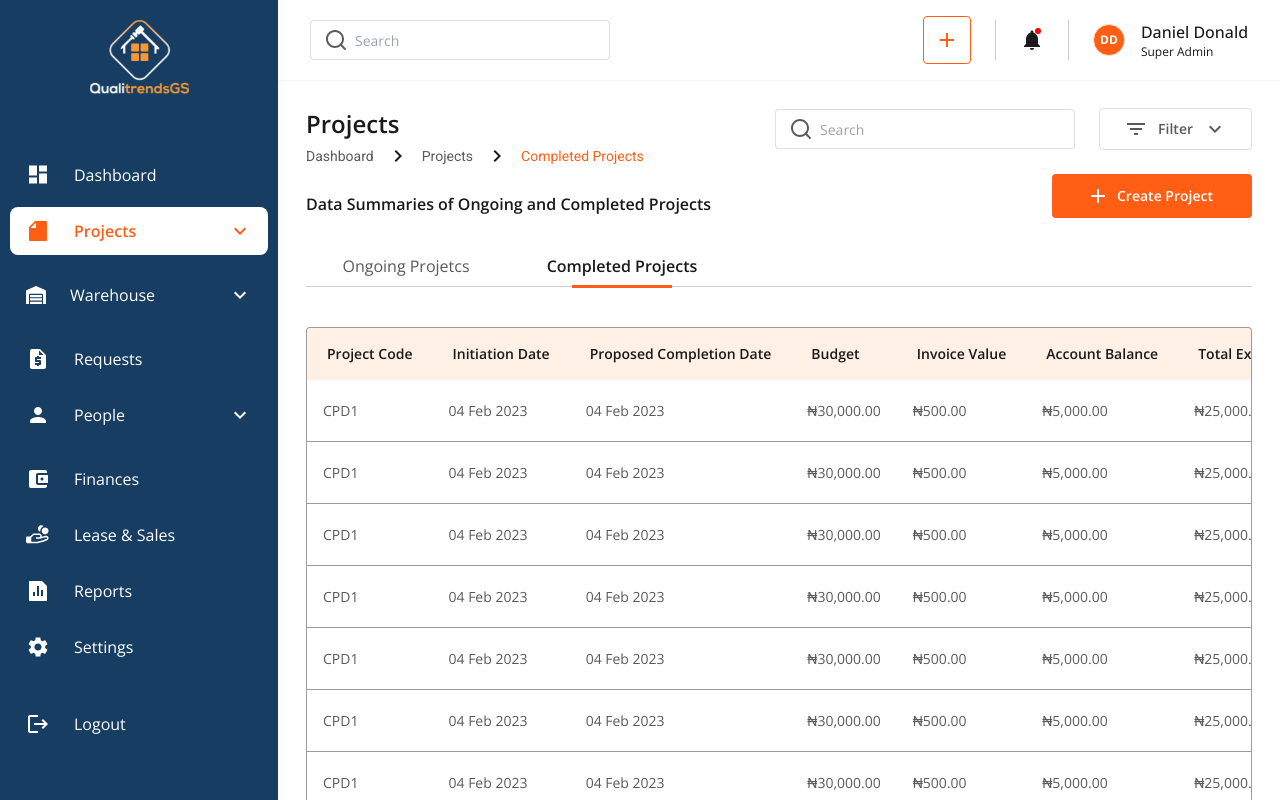
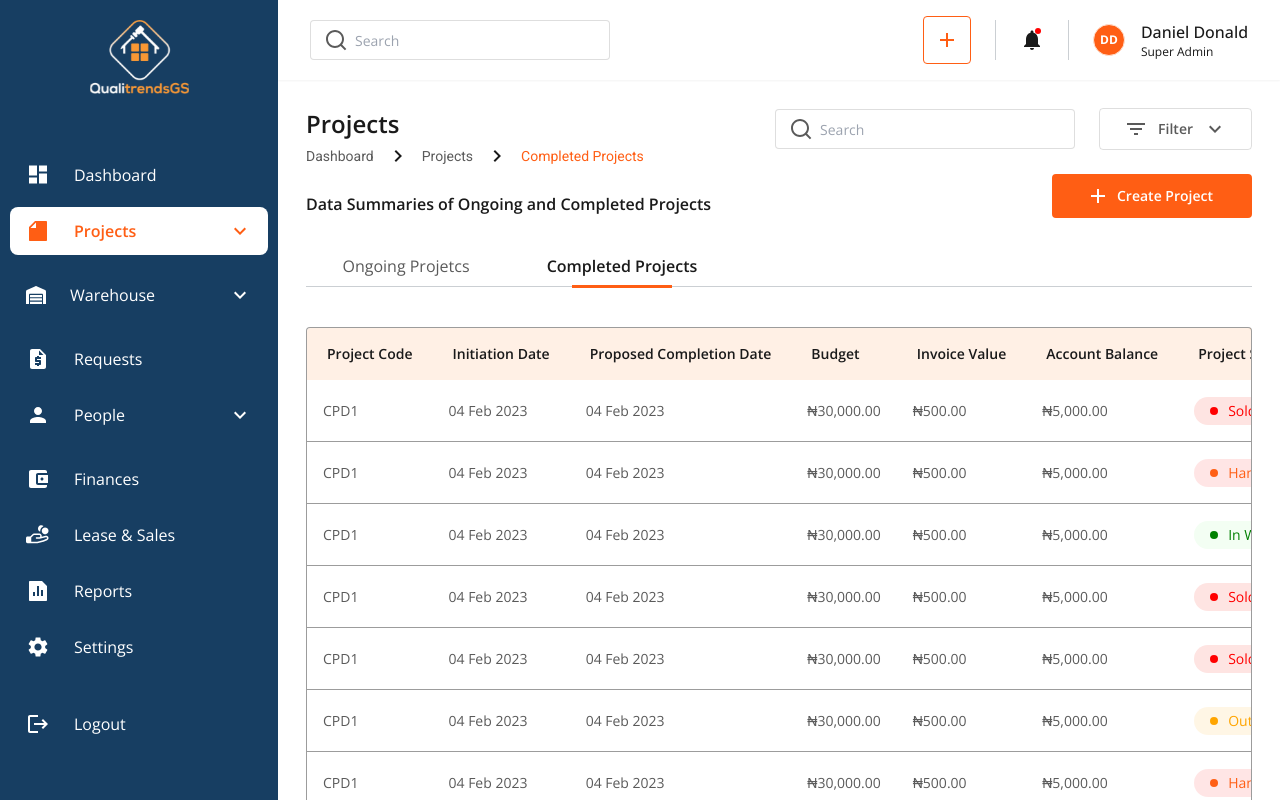
Before and after one commit to ntamiegbe/qualitrends-admin, a Next.js app: page /projects/completed-projects in a window 1280 px wide. Shown: the top 800 px of the page. Built offline with nearby package versions, Linux system fonts and the light colour scheme.

Commit message:
Refactor: Add Status component and update CompletedProjects component

```diff
--- /dev/null
+++ b/src/components/global/Status/index.tsx
@@ -0,0 +1,62 @@
+import { cn } from "@/lib/utils";
+
+export type StatusType =
+	| "sold"
+	| "handed_over"
+	| "in_warehouse"
+	| "out_on_lease";
+
+type StatusProps = {
+	status: StatusType;
+};
+
+type StatusColorMap = {
+	[key: string]: StatusType[];
+};
+
+const Status = ({ status }: StatusProps) => {
+	const statusColorMap: StatusColorMap = {
+		"text-primary bg-[#FF00001A]": ["handed_over"],
+		"text-status-success-100 bg-status-success-10": ["in_warehouse"],
+		"text-status-error-100 bg-status-error-10": ["sold"],
+		"text-status-warning-500 bg-status-warning-10": ["out_on_lease"],
+	};
+
+	const statusDotColorMap: StatusColorMap = {
+		"bg-primary": ["handed_over"],
+		"bg-status-success-100": ["in_warehouse"],
+		"bg-status-error-100": ["sold"],
+		"bg-status-warning-500": ["out_on_lease"],
+	};
+
+	const getStatusColor = (status: StatusType) => {
+		return Object.entries(statusColorMap).reduce((acc, [key, value]) => {
+			if (value.includes(status)) {
+				return key;
+			}
+			return acc;
+		}, "");
+	};
+
+	const getDotColor = (status: StatusType) => {
+		return Object.entries(statusDotColorMap).reduce((acc, [key, value]) => {
+			if (value.includes(status)) {
+				return key;
+			}
+			return acc;
+		}, "");
+	};
+
+	return (
+		<div
+			className={cn(
+				"w-fit flex items-center space-x-2.5 capitalize text-sm py-1 px-4 rounded-[100px]",
+				getStatusColor(status)
+			)}>
+			<div className={cn("size-2 rounded-full", getDotColor(status))} />
+			<div>{status.replace(/_/g, " ")}</div>
+		</div>
+	);
+};
+
+export default Status;
--- a/src/components/projects/CompletedProjects/index.tsx
+++ b/src/components/projects/CompletedProjects/index.tsx
@@ -1,5 +1,6 @@
 "use client";
 
+import Status, { StatusType } from "@/components/global/Status";
 import Table from "@/components/global/Table";
 import Icons from "@/components/icons";
 import { cn, formatAmount } from "@/lib/utils";
@@ -13,7 +14,7 @@ const CompletedProjects = () => {
 			budget: 3000000,
 			invoiceValue: 50000,
 			accountBalance: 500000,
-			totalExpenses: 2500000,
+			status: "sold",
 		},
 		{
 			code: "CPD1",
@@ -22,7 +23,7 @@ const CompletedProjects = () => {
 			budget: 3000000,
 			invoiceValue: 50000,
 			accountBalance: 500000,
-			totalExpenses: 2500000,
+			status: "handed_over",
 		},
 		{
 			code: "CPD1",
@@ -31,7 +32,7 @@ const CompletedProjects = () => {
 			budget: 3000000,
 			invoiceValue: 50000,
 			accountBalance: 500000,
-			totalExpenses: 2500000,
+			status: "in_warehouse",
 		},
 		{
 			code: "CPD1",
@@ -40,7 +41,7 @@ const CompletedProjects = () => {
 			budget: 3000000,
 			invoiceValue: 50000,
 			accountBalance: 500000,
-			totalExpenses: 2500000,
+			status: "sold",
 		},
 		{
 			code: "CPD1",
@@ -49,7 +50,7 @@ const CompletedProjects = () => {
 			budget: 3000000,
 			invoiceValue: 50000,
 			accountBalance: 500000,
-			totalExpenses: 2500000,
+			status: "sold",
 		},
 		{
 			code: "CPD1",
@@ -58,7 +59,7 @@ const CompletedProjects = () => {
 			budget: 3000000,
 			invoiceValue: 50000,
 			accountBalance: 500000,
-			totalExpenses: 2500000,
+			status: "out_on_lease",
 		},
 		{
 			code: "CPD1",
@@ -67,7 +68,7 @@ const CompletedProjects = () => {
 			budget: 3000000,
 			invoiceValue: 50000,
 			accountBalance: 500000,
-			totalExpenses: 2500000,
+			status: "handed_over",
 		},
 		{
 			code: "CPD1",
@@ -76,7 +77,7 @@ const CompletedProjects = () => {
 			budget: 3000000,
 			invoiceValue: 50000,
 			accountBalance: 500000,
-			totalExpenses: 2500000,
+			status: "out_on_lease",
 		},
 		{
 			code: "CPD1",
@@ -85,7 +86,7 @@ const CompletedProjects = () => {
 			budget: 3000000,
 			invoiceValue: 50000,
 			accountBalance: 500000,
-			totalExpenses: 2500000,
+			status: "in_warehouse",
 		},
 		{
 			code: "CPD1",
@@ -94,7 +95,7 @@ const CompletedProjects = () => {
 			budget: 3000000,
 			invoiceValue: 50000,
 			accountBalance: 500000,
-			totalExpenses: 2500000,
+			status: "sold",
 		},
 	];
 
@@ -124,8 +125,8 @@ const CompletedProjects = () => {
 			key: "accountBalance",
 		},
 		{
-			title: "Total Expenses",
-			key: "totalExpenses",
+			title: "Project Status",
+			key: "projectStatus",
 		},
 		{
 			title: "Actions",
@@ -147,7 +148,7 @@ const CompletedProjects = () => {
 						budget,
 						invoiceValue,
 						accountBalance,
-						totalExpenses,
+						status,
 					} = transaction;
 					return (
 						<tr
@@ -172,7 +173,7 @@ const CompletedProjects = () => {
 								{formatAmount(+accountBalance, "NGN")}
 							</td>
 							<td className='p-4 text-black-500 whitespace-nowrap'>
-								{formatAmount(+totalExpenses, "NGN")}
+								<Status status={status as StatusType} />
 							</td>
 							<td className='p-4'>
 								<button>
--- a/tailwind.config.ts
+++ b/tailwind.config.ts
@@ -20,6 +20,7 @@ const config: Config = {
 						"100": "#008000",
 					},
 					warning: {
+						10: "#FFA5001A",
 						100: "#F7D4C3",
 						500: "#FFA500",
 					},
```
